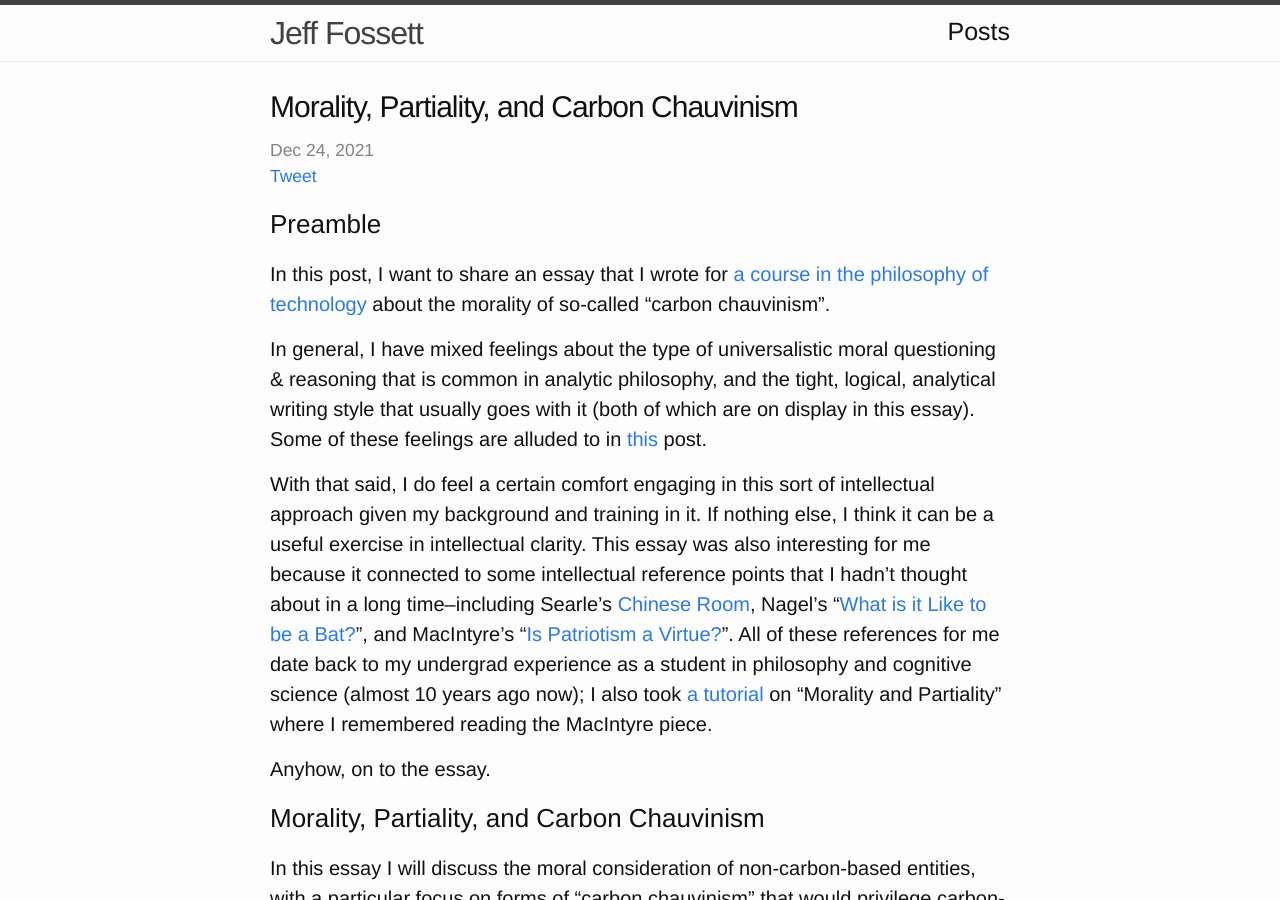
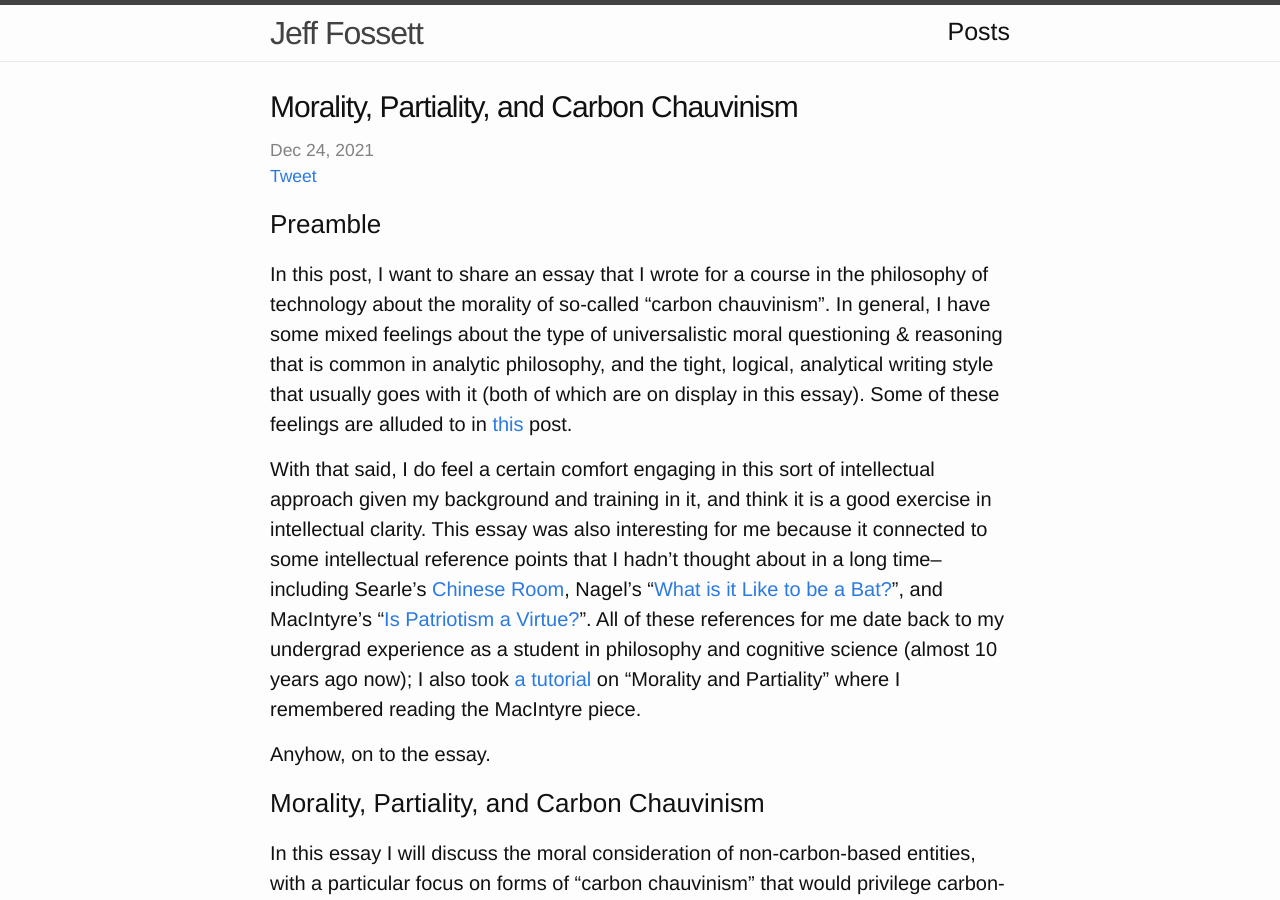
Before and after one commit to Fossj117/fossj117.github.io, a Jekyll site: the page built from _posts/2021-12-24-partiality-and-carbon-chauvinism.md, in a window 1280 px wide and 900 px high. Built offline with Jekyll 4.4.1, drawn with Linux system fonts in a browser that asks for light colours; a script that is not in the unit is left out; comment, search, counter and statistics services are not loaded.

Commit message:
update philosophy posts

```diff
--- a/_posts/2021-12-24-partiality-and-carbon-chauvinism.md
+++ b/_posts/2021-12-24-partiality-and-carbon-chauvinism.md
@@ -9,11 +9,9 @@ comments: true
 
 ## Preamble
 
-In this post, I want to share an essay that I wrote for [a course in the philosophy of technology](https://www.hks.harvard.edu/courses/philosophy-technology-marx-and-heidegger-ai-genome-editing-and-geoengineering) about the morality of so-called "carbon chauvinism".
+In this post, I want to share an essay that I wrote for a course in the philosophy of technology about the morality of so-called "carbon chauvinism". In general, I have some mixed feelings about the type of universalistic moral questioning & reasoning that is common in analytic philosophy, and the tight, logical, analytical writing style that usually goes with it (both of which are on display in this essay). Some of these feelings are alluded to in [this](https://jeffreyfossett.com/2021/09/21/philosophy-of-tech-sts-universalism.html) post.
 
-In general, I have mixed feelings about the type of universalistic moral questioning & reasoning that is common in analytic philosophy, and the tight, logical, analytical writing style that usually goes with it (both of which are on display in this essay). Some of these feelings are alluded to in [this](https://jeffreyfossett.com/2021/09/21/philosophy-of-tech-sts-universalism.html) post.
-
-With that said, I do feel a certain comfort engaging in this sort of intellectual approach given my background and training in it. If nothing else, I think it can be a useful exercise in intellectual clarity. This essay was also interesting for me because it connected to some intellectual reference points that I hadn't thought about in a long time--including Searle's [Chinese Room](https://plato.stanford.edu/entries/chinese-room/), Nagel's "[What is it Like to be a Bat?](https://www.sas.upenn.edu/~cavitch/pdf-library/Nagel_Bat.pdf)", and MacIntyre's "[Is Patriotism a Virtue?](https://mirror.explodie.org/Is%20Patriotism%20a%20Virtue-1984.pdf)". All of these references for me date back to my undergrad experience as a student in philosophy and cognitive science (almost 10 years ago now); I also took [a tutorial](https://catalog.williams.edu/PHIL/detail/?strm=1223&cn=235&crsid=018335) on "Morality and Partiality" where I remembered reading the MacIntyre piece.
+With that said, I do feel a certain comfort engaging in this sort of intellectual approach given my background and training in it, and think it is a good exercise in intellectual clarity. This essay was also interesting for me because it connected to some intellectual reference points that I hadn't thought about in a long time--including Searle's [Chinese Room](https://plato.stanford.edu/entries/chinese-room/), Nagel's "[What is it Like to be a Bat?](https://www.sas.upenn.edu/~cavitch/pdf-library/Nagel_Bat.pdf)", and MacIntyre's "[Is Patriotism a Virtue?](https://mirror.explodie.org/Is%20Patriotism%20a%20Virtue-1984.pdf)". All of these references for me date back to my undergrad experience as a student in philosophy and cognitive science (almost 10 years ago now); I also took [a tutorial](https://catalog.williams.edu/PHIL/detail/?strm=1223&cn=235&crsid=018335) on "Morality and Partiality" where I remembered reading the MacIntyre piece.
 
 Anyhow, on to the essay.
 
```
Also changed, not shown: _posts/2021-10-15-representational-harms-and-DPI.md (+2 -2 lines).
